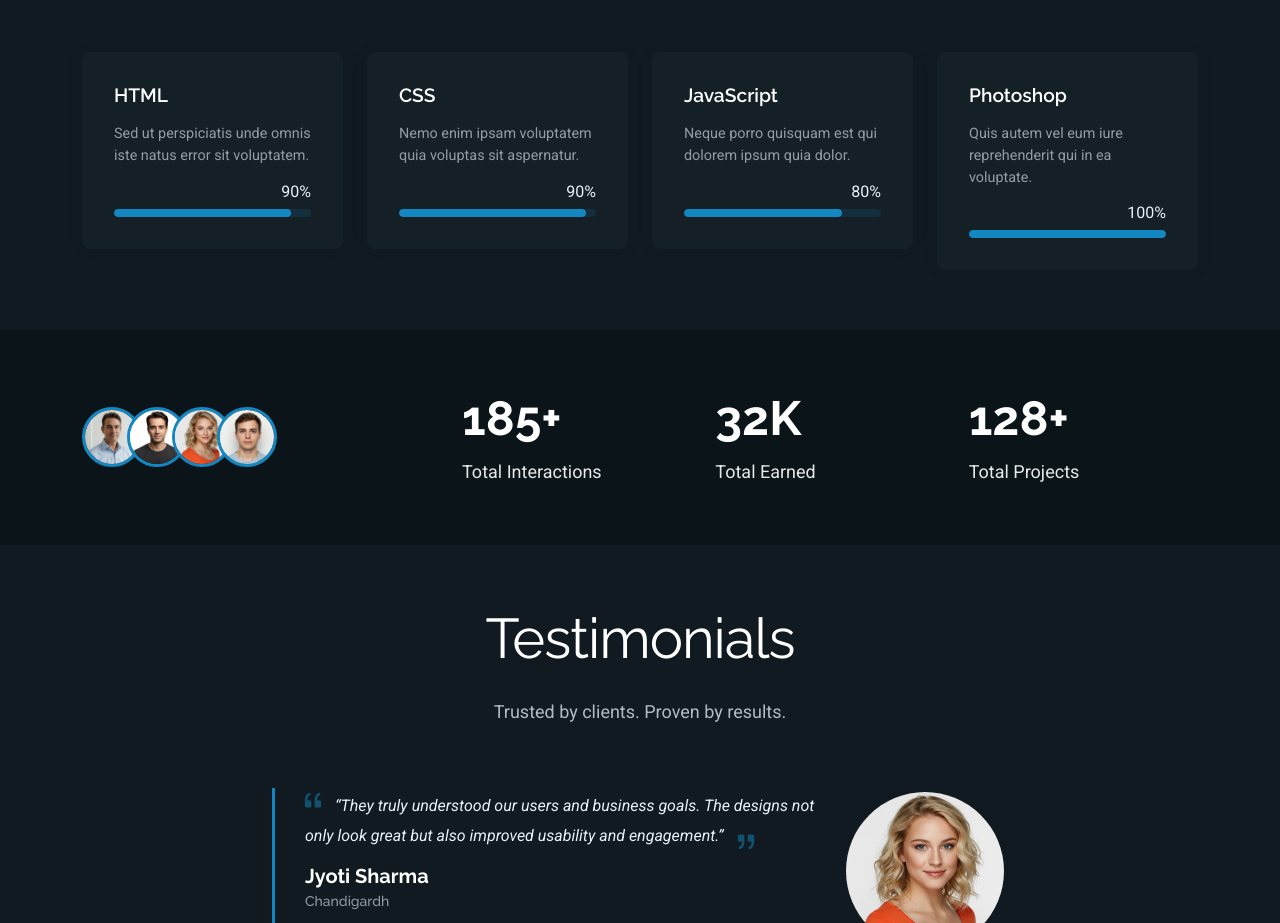
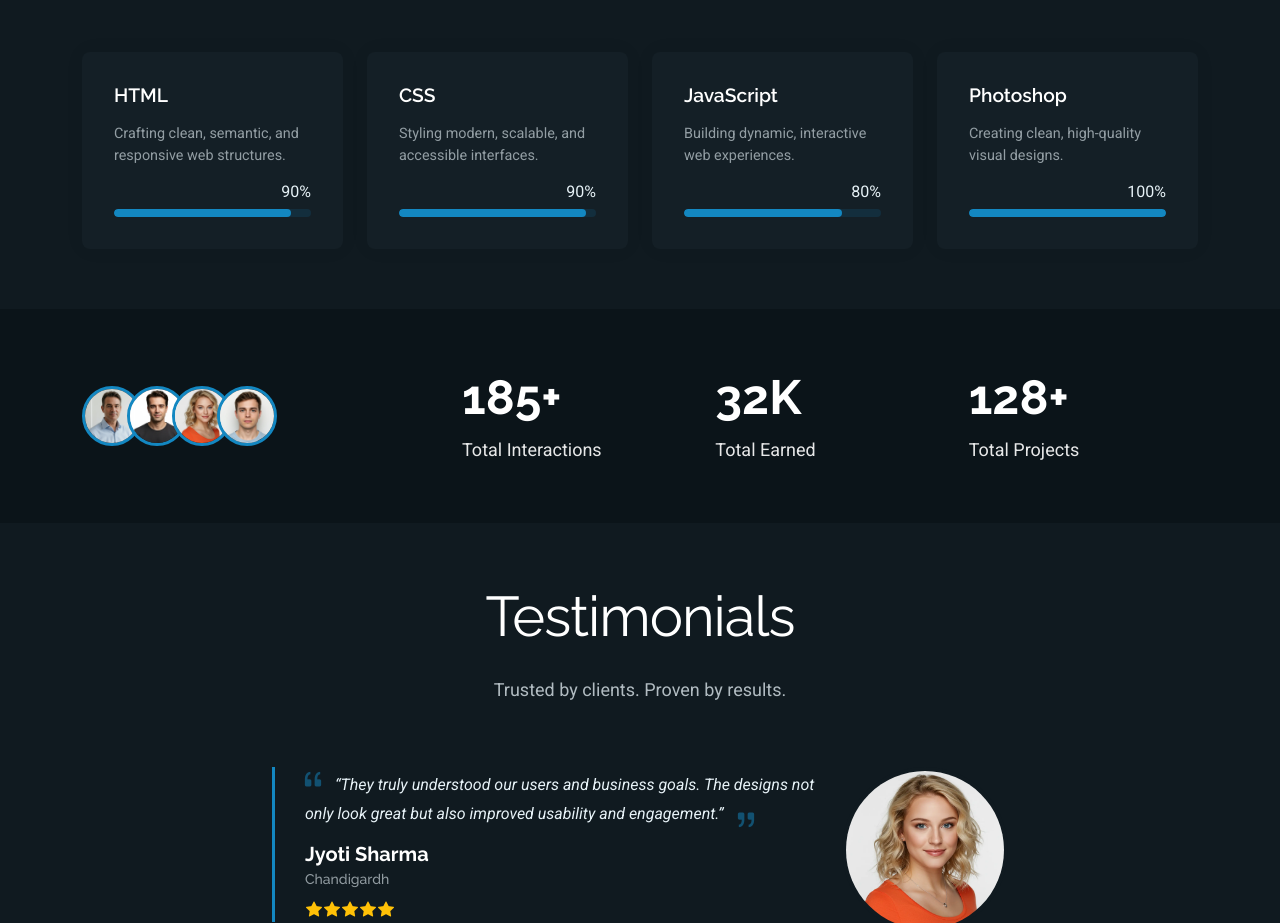
Before and after one commit to nikhilkhullar0-ship-it/portfolio, a plain HTML site: page about.html in a window 1280 px wide. Shown: the part 1700-2623 px from the top of the page. Drawn offline with Linux system fonts and the light colour scheme.

Commit message:
Update about.html

```diff
--- a/about.html
+++ b/about.html
@@ -221,7 +221,7 @@
           <div class="col-md-6 col-lg-3" data-aos="fade-up" data-aos-delay="100">
             <div class="skill-box">
               <h3>HTML</h3>
-              <p>Sed ut perspiciatis unde omnis iste natus error sit voluptatem.</p>
+              <p>Crafting clean, semantic, and responsive web structures.</p>
               <span class="text-end d-block">90%</span>
               <div class="progress">
                 <div class="progress-bar" role="progressbar" aria-valuenow="90" aria-valuemin="0" aria-valuemax="100">
@@ -233,7 +233,7 @@
           <div class="col-md-6 col-lg-3" data-aos="fade-up" data-aos-delay="200">
             <div class="skill-box">
               <h3>CSS</h3>
-              <p>Nemo enim ipsam voluptatem quia voluptas sit aspernatur.</p>
+              <p>Styling modern, scalable, and accessible interfaces.</p>
               <span class="text-end d-block">90%</span>
               <div class="progress">
                 <div class="progress-bar" role="progressbar" aria-valuenow="95" aria-valuemin="0" aria-valuemax="100">
@@ -245,7 +245,7 @@
           <div class="col-md-6 col-lg-3" data-aos="fade-up" data-aos-delay="300">
             <div class="skill-box">
               <h3>JavaScript</h3>
-              <p>Neque porro quisquam est qui dolorem ipsum quia dolor.</p>
+              <p>Building dynamic, interactive web experiences.</p>
               <span class="text-end d-block">80%</span>
               <div class="progress">
                 <div class="progress-bar" role="progressbar" aria-valuenow="80" aria-valuemin="0" aria-valuemax="100">
@@ -257,7 +257,7 @@
           <div class="col-md-6 col-lg-3" data-aos="fade-up" data-aos-delay="400">
             <div class="skill-box">
               <h3>Photoshop</h3>
-              <p>Quis autem vel eum iure reprehenderit qui in ea voluptate.</p>
+              <p>Creating clean, high-quality visual designs.</p>
               <span class="text-end d-block">100%</span>
               <div class="progress">
                 <div class="progress-bar" role="progressbar" aria-valuenow="100" aria-valuemin="0" aria-valuemax="100">
```
